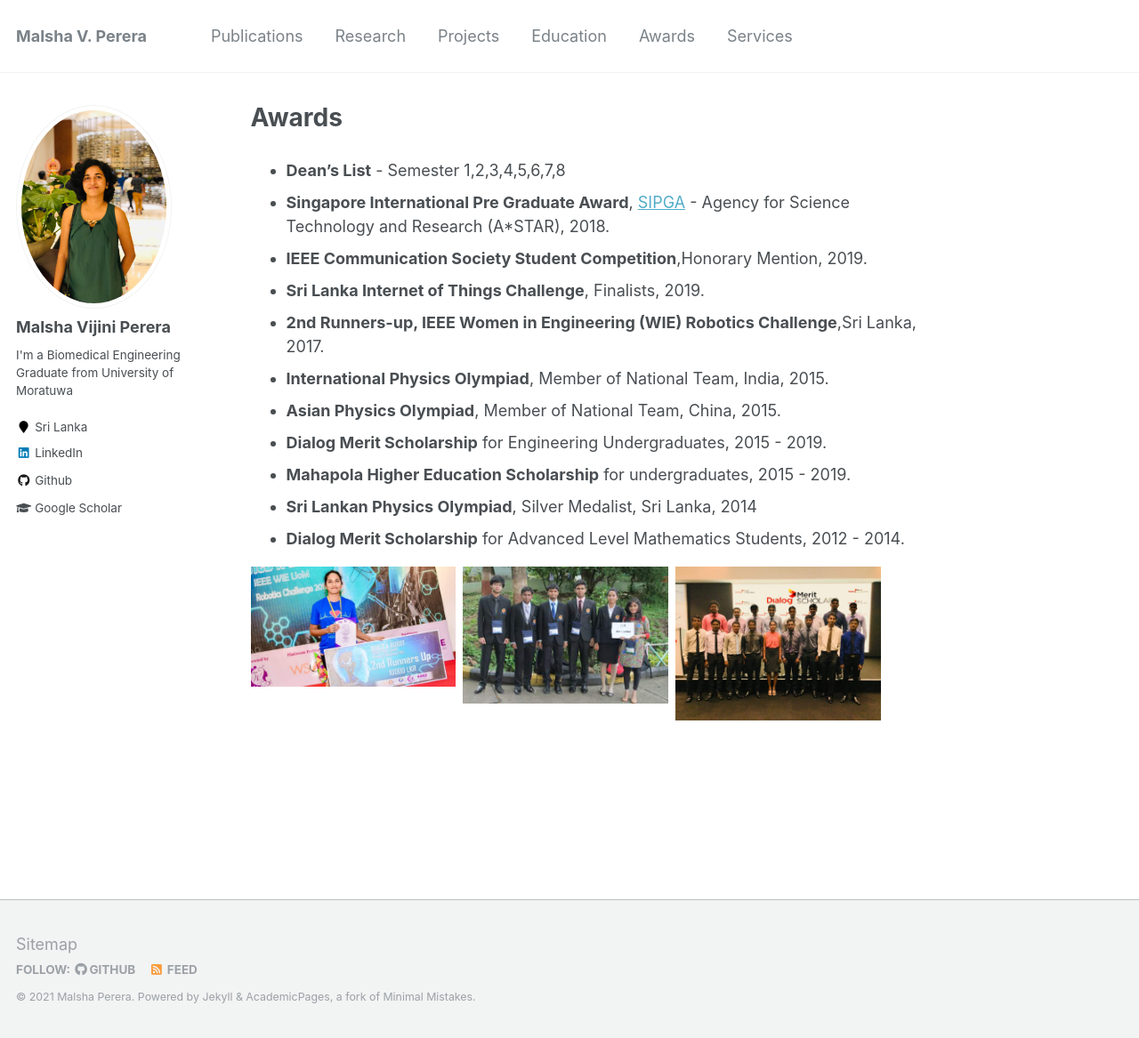
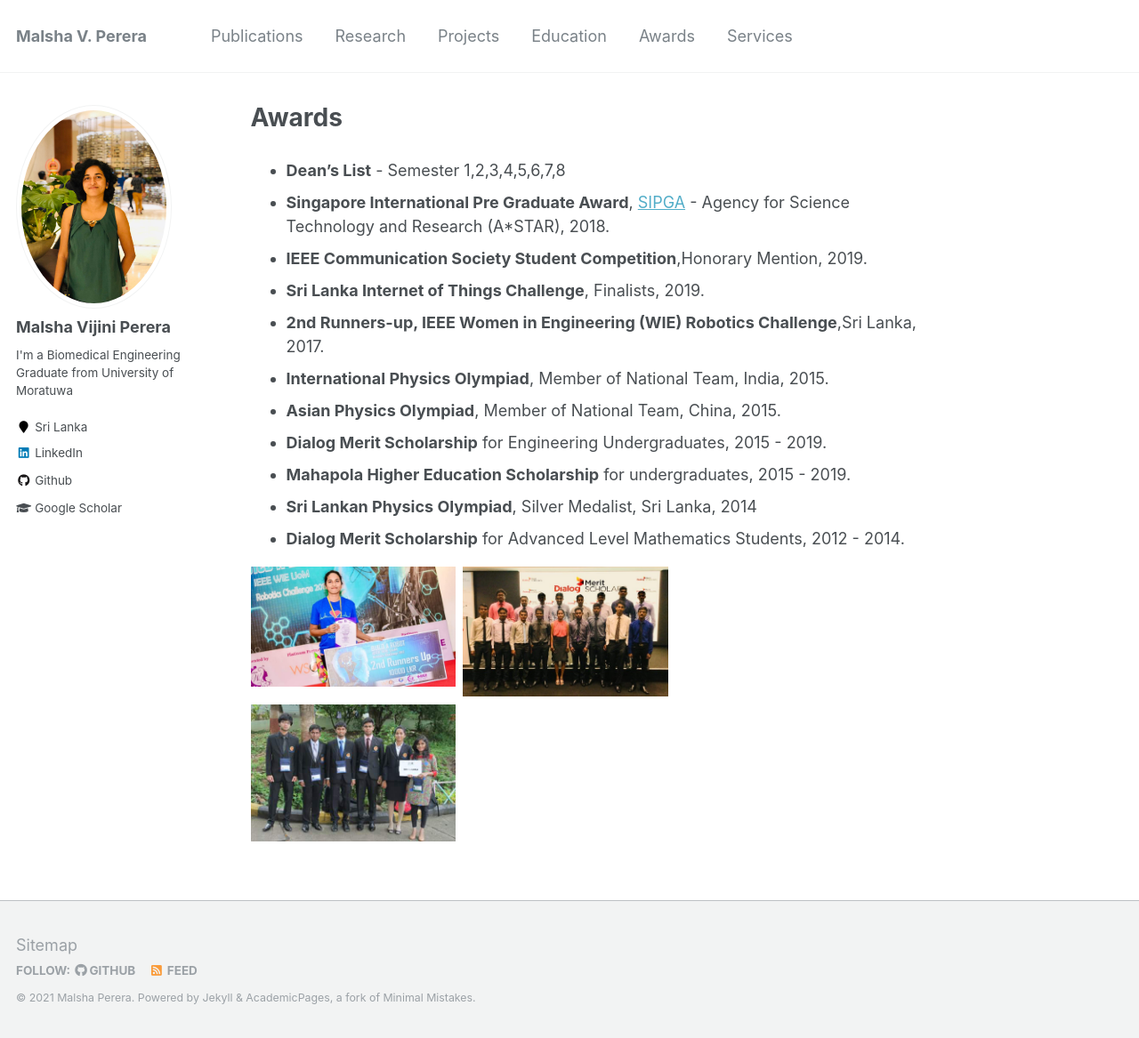
Before and after one commit to malshaV/malshaV.github.io, a Jekyll site: the page built from _pages/awards.md, in a window 1280 px wide and 1167 px high. Shown: the whole window at 89% size. Built offline with Jekyll 4.4.1, drawn with Linux system fonts in a browser that asks for light colours.

Commit message:
update details

```diff
--- a/_pages/awards.md
+++ b/_pages/awards.md
@@ -20,8 +20,9 @@
 
 
 <img src="/images/WIE.jpg" style="float: left; width: 30%; margin-right: 1%; margin-bottom: 0.5em;">
-<img src="/images/Olympiad.jpg" style="float: left; width: 30%; margin-right: 1%; margin-bottom: 0.5em;">
-<img src="/images/Dialog.jpg" style="float: left; width: 30%; margin-right: 1%; margin-bottom: 0.5em;">
-
+<img src="/images/Dialog1.jpg" style="float: left; width: 30%; margin-right: 1%; margin-bottom: 0.5em;">
 
 <p style="clear: both;">
+
+<img src="/images/Olympiad.jpg" style="float: left; width: 30%; margin-right: 1%; margin-bottom: 0.5em;">
+<p style="clear: both;">
```
Also changed, not shown: images/Dialog.jpg (deleted), images/Dialog1.jpg (added).
